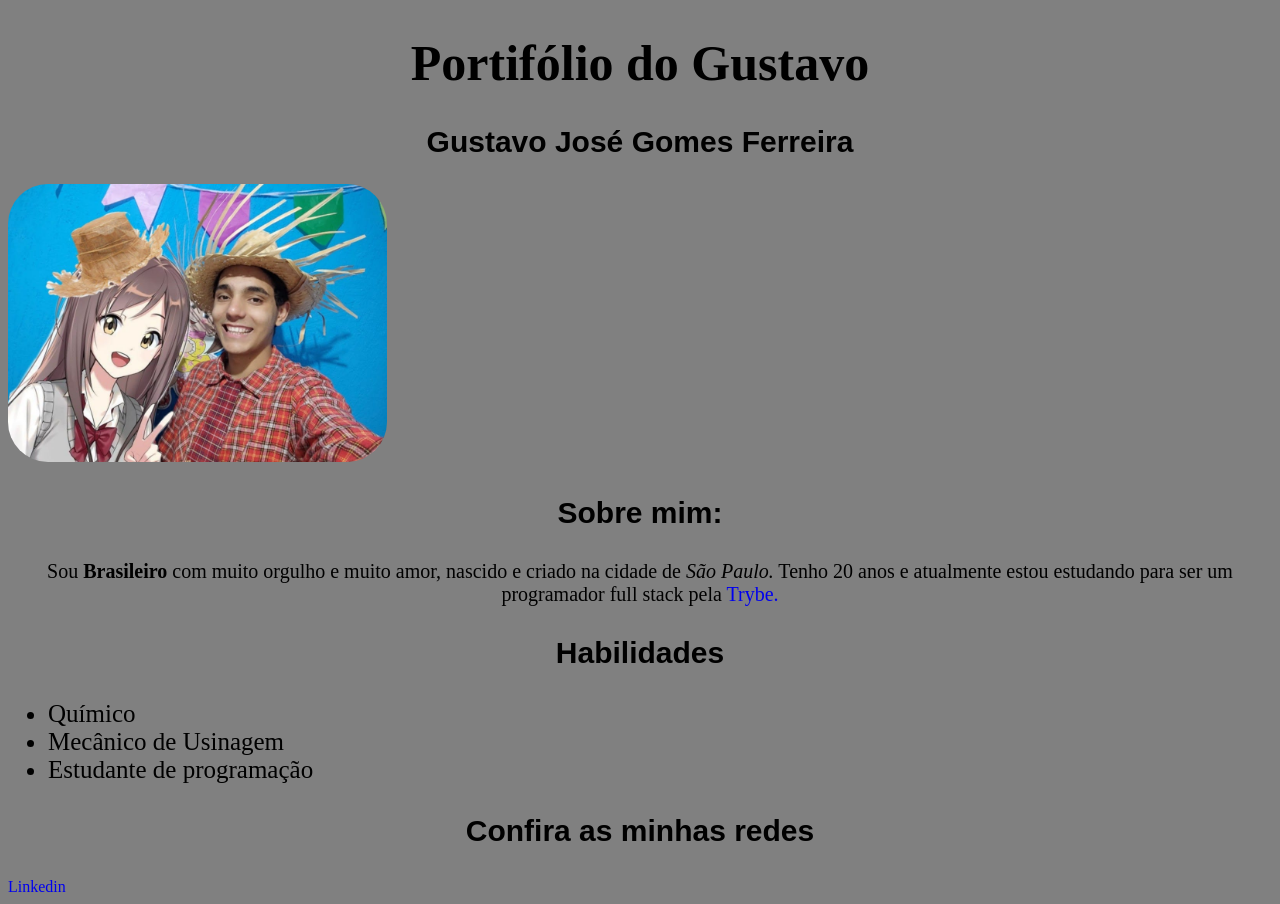
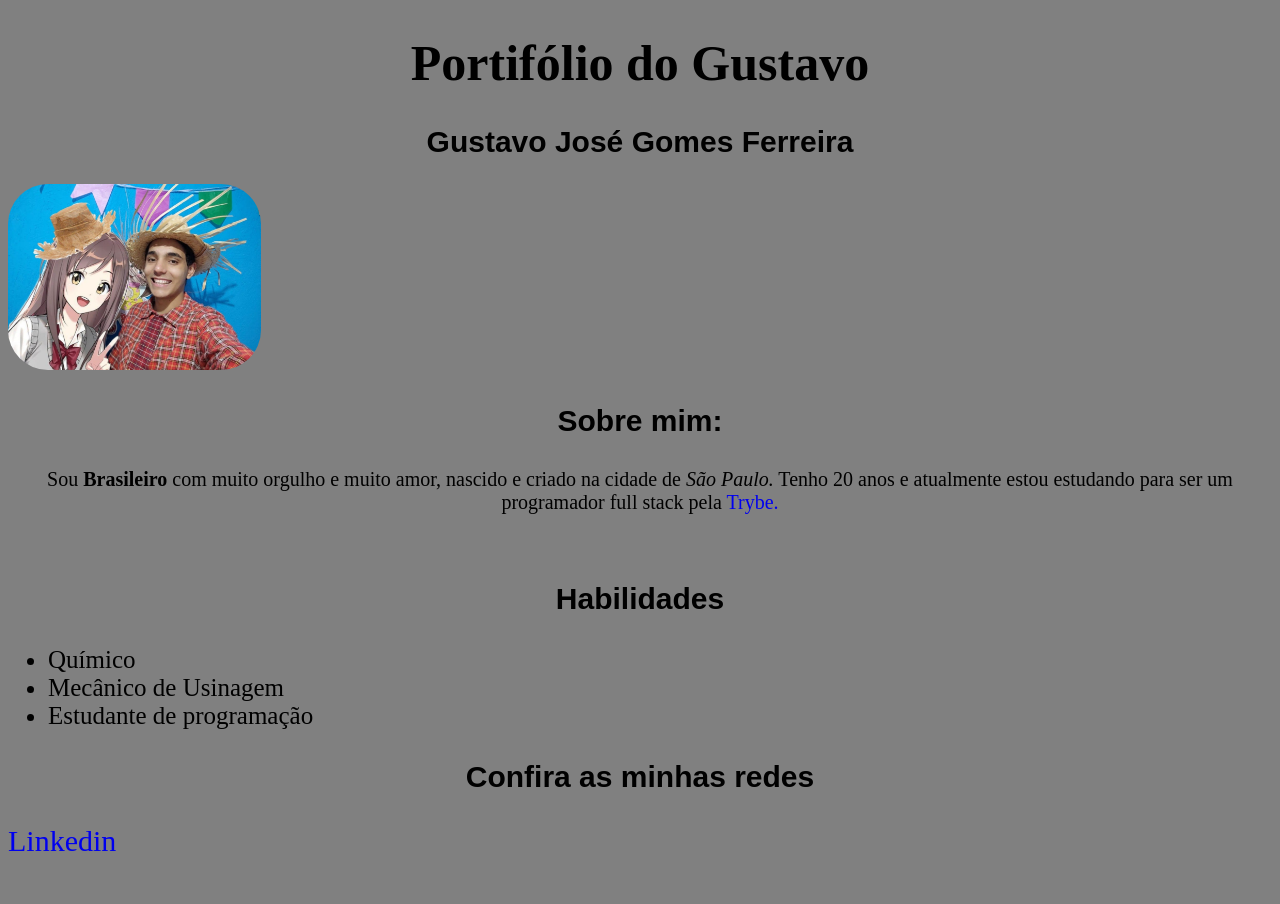
Before and after one commit to tonny-f/tonny-f.github.io, a plain HTML site: page index.html in a window 1280 px wide. After the commit the page ends 866 px from the top, so only its background shows below. Drawn offline with Linux system fonts and the light colour scheme.

Commit message:
corrigido tamanho da fonte dos links

```diff
--- a/index.html
+++ b/index.html
@@ -9,7 +9,13 @@
       body{
         background-color: #808080;
       }
-    .meunome, .sobremim, .habilidades, .redes {
+    .meunome, .habilidades, .redes {
+      font-family: sans-serif;
+      text-align: center;
+      font-size: 30px;
+    }
+
+    .sobremim{
       font-family: sans-serif;
       text-align: center;
       font-size: 30px;
@@ -26,11 +32,17 @@
    a{
     text-decoration: none;
     text-align: center;
+    font-size: 20px;
+   }
+
+   .linkedin {
+    text-decoration: none;
+    text-align: justify;
+    font-size: 30px;
    }
 
    img{
     border-radius: 40px;
-
 
    }
 
@@ -57,7 +69,7 @@
 
     <h2 class="meunome">Gustavo José Gomes Ferreira</h2>
 
-    <img src="Images/Gustavo.jpeg" alt="Gustavo com roupa de festa junina" width= '30%'>
+    <img src="Images/Gustavo.jpeg" alt="Gustavo com roupa de festa junina" width= '20%'>
     <br>
 
 
@@ -65,7 +77,7 @@
 
  <p>Sou <strong>Brasileiro</strong>  com muito orgulho e muito amor, nascido e criado na cidade de <i>São Paulo.</i> Tenho 20 anos e atualmente estou estudando para ser um programador full stack pela <a href="https://www.betrybe.com/">Trybe.</a></p>
 
-
+<br>
  <h3 class="habilidades">Habilidades</h3>
 
  <ul class="listacompetencias">
@@ -78,4 +90,4 @@
 
       <h3 class="redes">Confira as minhas redes</h3>
 
-      <a href="https://www.linkedin.com/in/gustavo-gomes-551560261/">Linkedin</a>
+      <a class="linkedin" href="https://www.linkedin.com/in/gustavo-gomes-551560261/">Linkedin</a>
```
